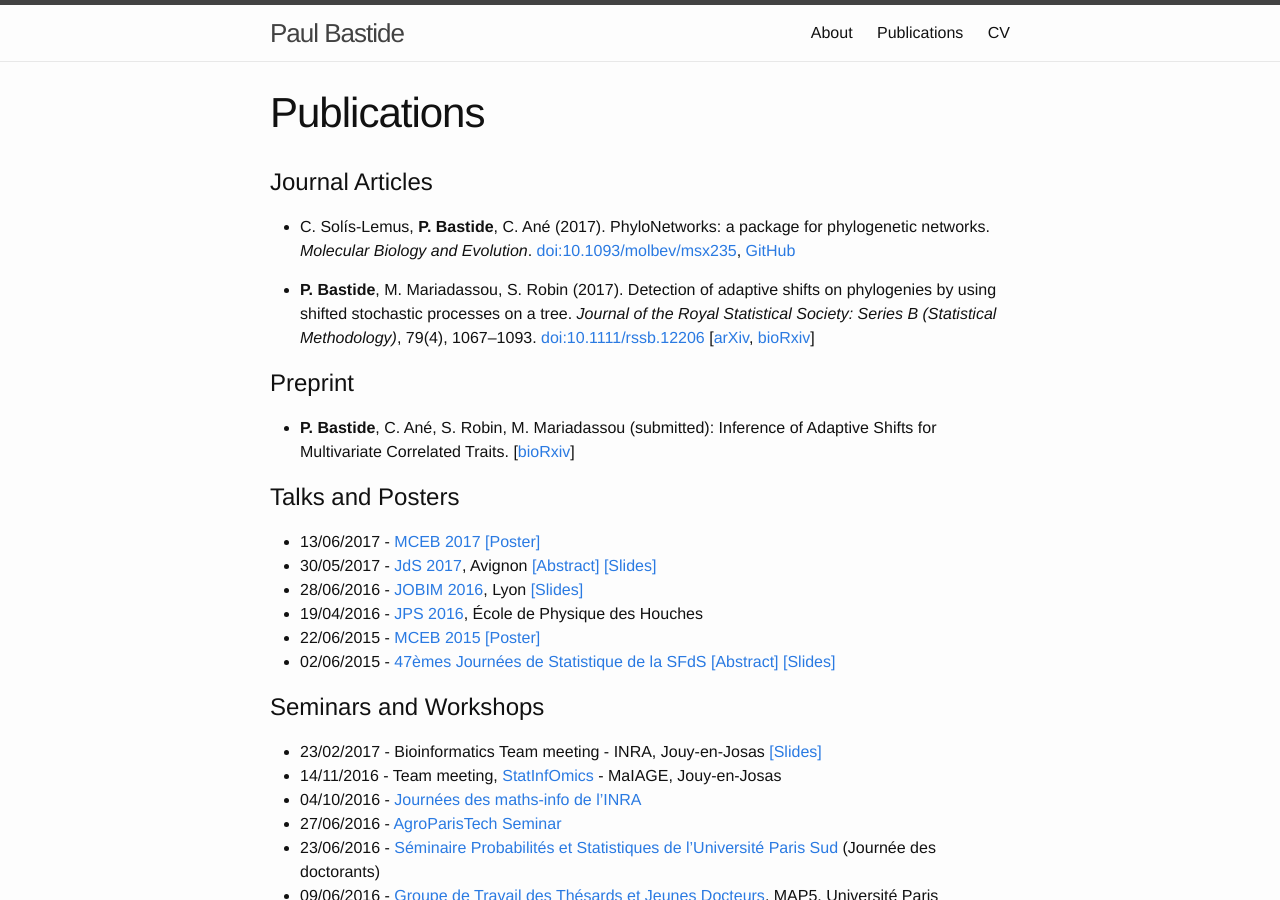
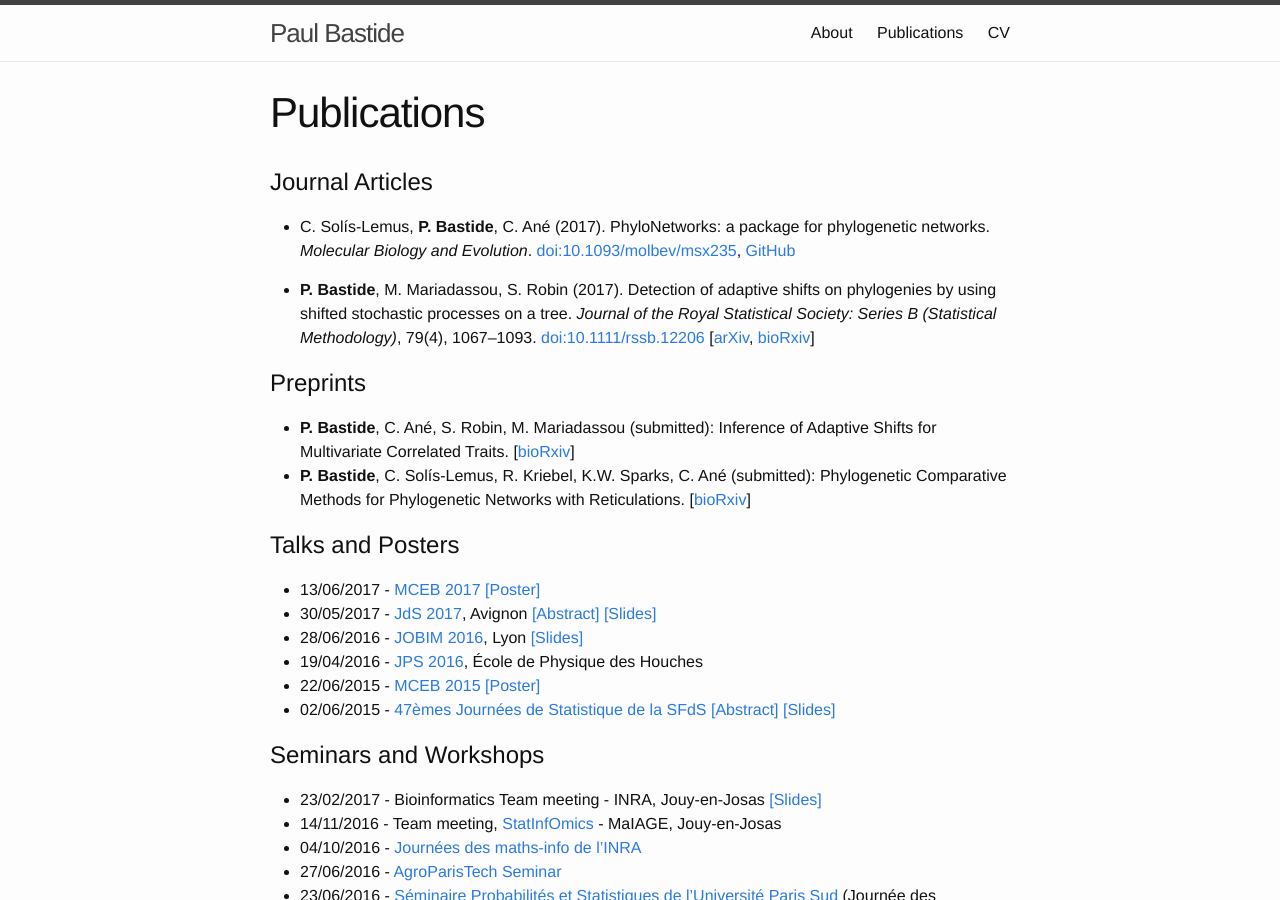
Before and after one commit to pbastide/pbastide.github.io, a Jekyll site: the page built from publi.md, in a window 1280 px wide and 900 px high. Built offline with Jekyll 4.4.1, drawn with Linux system fonts in a browser that asks for light colours.

Commit message:
New preprint.

```diff
--- a/publi.md
+++ b/publi.md
@@ -10,9 +10,10 @@ weight: 3
 
 * **P. Bastide**, M. Mariadassou, S. Robin (2017). Detection of adaptive shifts on phylogenies by using shifted stochastic processes on a tree. *Journal of the Royal Statistical Society: Series B (Statistical Methodology)*, 79(4), 1067–1093. [doi:10.1111/rssb.12206](https://doi.org/10.1111/rssb.12206) [[arXiv](http://arxiv.org/abs/1508.00225), [bioRxiv](http://www.biorxiv.org/content/early/2016/07/13/023804)]
 
-# Preprint
+# Preprints
 
 * **P. Bastide**, C. Ané, S. Robin, M. Mariadassou (submitted): Inference of Adaptive Shifts for Multivariate Correlated Traits. [[bioRxiv](http://www.biorxiv.org/content/early/2017/06/05/146191)]
+* **P. Bastide**, C. Solís-Lemus, R. Kriebel, K.W. Sparks, C. Ané (submitted): Phylogenetic Comparative Methods for Phylogenetic Networks with Reticulations. [[bioRxiv](https://doi.org/10.1101/194050 )]
 
 # Talks and Posters
 
```
